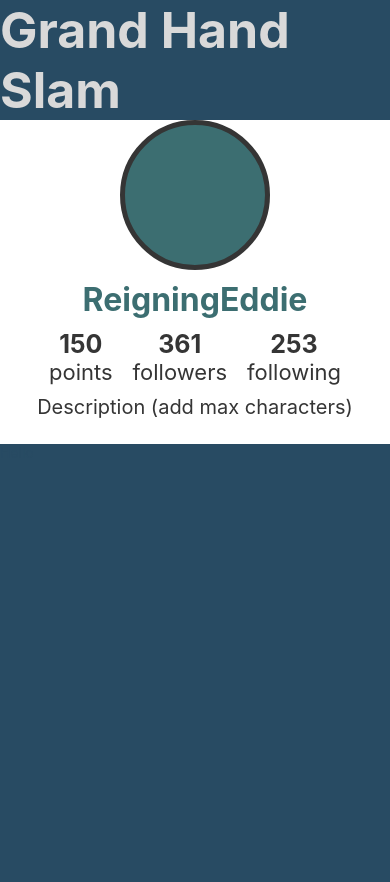
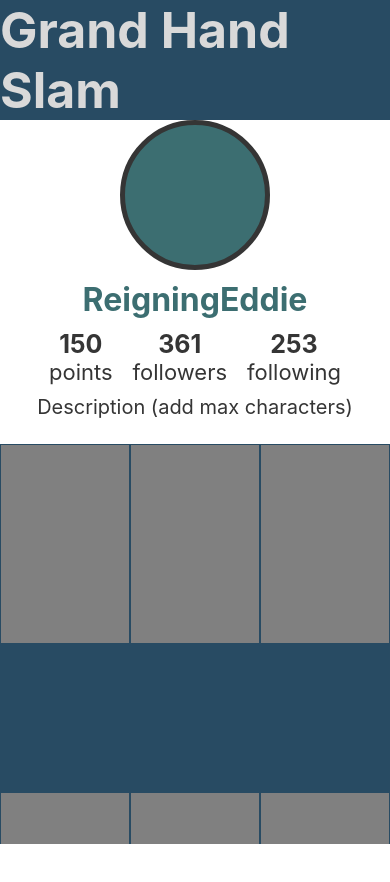
Before and after one commit to Reigningeddie/Grand-Hand-Slam, a React Native app: screen /Home in a window 390 px wide. Shown: the top 882 px of the page. After the commit the page ends 844 px from the top, so only its background shows below. Built offline with nearby package versions, Linux system fonts and the light colour scheme.

Commit message:
added scroll view and tested with hard code to make sure it works

```diff
--- a/src/screens/Profile.tsx
+++ b/src/screens/Profile.tsx
@@ -1,9 +1,20 @@
-import {StyleSheet, Text, View} from 'react-native';
+import {StyleSheet, Text, View, ScrollView} from 'react-native';
 import React from 'react';
+import {Dimensions} from 'react-native';
+
+//Get device Width
+const screenWidth = Dimensions.get('window').width;
+const screenHeight = Dimensions.get('window').height;
+
+const thirds = screenWidth / 3;
 
 const Profile = () => {
   return (
     <View style={styles.body}>
+      <ScrollView
+        contentContainerStyle={styles.contentContainer}
+        scrollEnabled={true}
+        nestedScrollEnabled={true}>
         <View style={styles.banner} />
         <Text style={styles.txt}>Grand Hand Slam</Text>
         <View style={styles.pic} />
@@ -24,8 +35,16 @@ const Profile = () => {
         </View>
         <Text style={styles.dez}>Description (add max characters)</Text>
         <View style={styles.portrait}>
-        <Text style={styles.vids}>Hello</Text>
+        <Text style={styles.vids} />
+          <Text style={styles.vids} />
+          <Text style={styles.vids} />
+          <Text style={styles.vids} />
+          <Text style={styles.vids} />
+          <Text style={styles.vids} />
+          <Text style={styles.vids} />
+          <Text style={styles.vids} />
         </View>
+      </ScrollView>
     </View>
   );
 };
@@ -34,9 +53,14 @@ export default Profile;
 
 const styles = StyleSheet.create({
   body: {
-    flex: 1,
     backgroundColor: '#FFFFFF',
     alignItems: 'center',
+    height: screenHeight,
+  },
+  contentContainer: {
+    flexGrow: 1,
+    alignItems: 'center',
+    width: screenWidth,
   },
   banner: {
     backgroundColor: '#284B63',
@@ -86,10 +110,20 @@ const styles = StyleSheet.create({
   },
   portrait: {
     backgroundColor: '#284B63',
+    flexDirection: 'row',
+    flexWrap: 'wrap',
     width: '100%',
     height: '100%',
   },
   vids: {
-    color: '#284B63',
+    backgroundColor: 'grey',
+    borderWidth: 1,
+    borderColor: '#284B63',
+    width: thirds,
+    height: 200,
+  },
+  size: {
+    height: 10,
+    backgroundColor: 'black',
   },
 });
```
Lines whose indentation alone changed are shown as unchanged.
